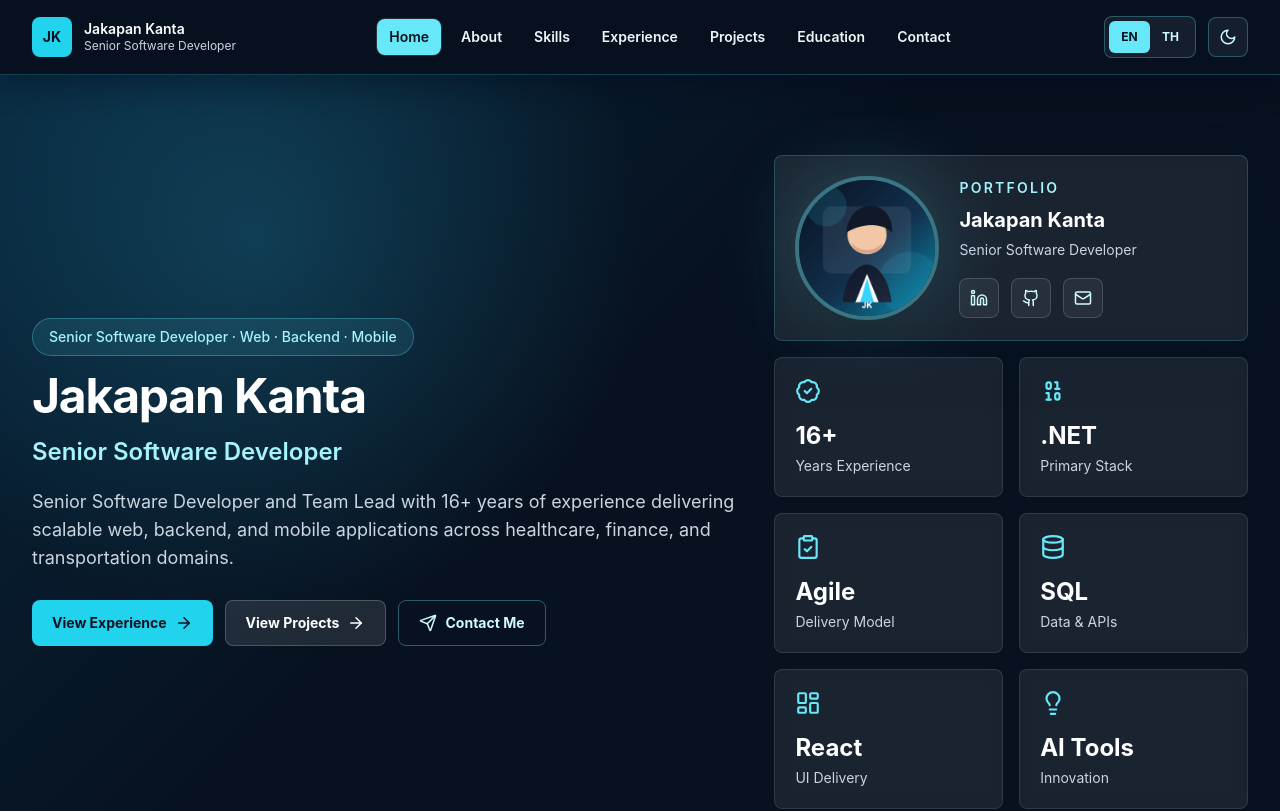
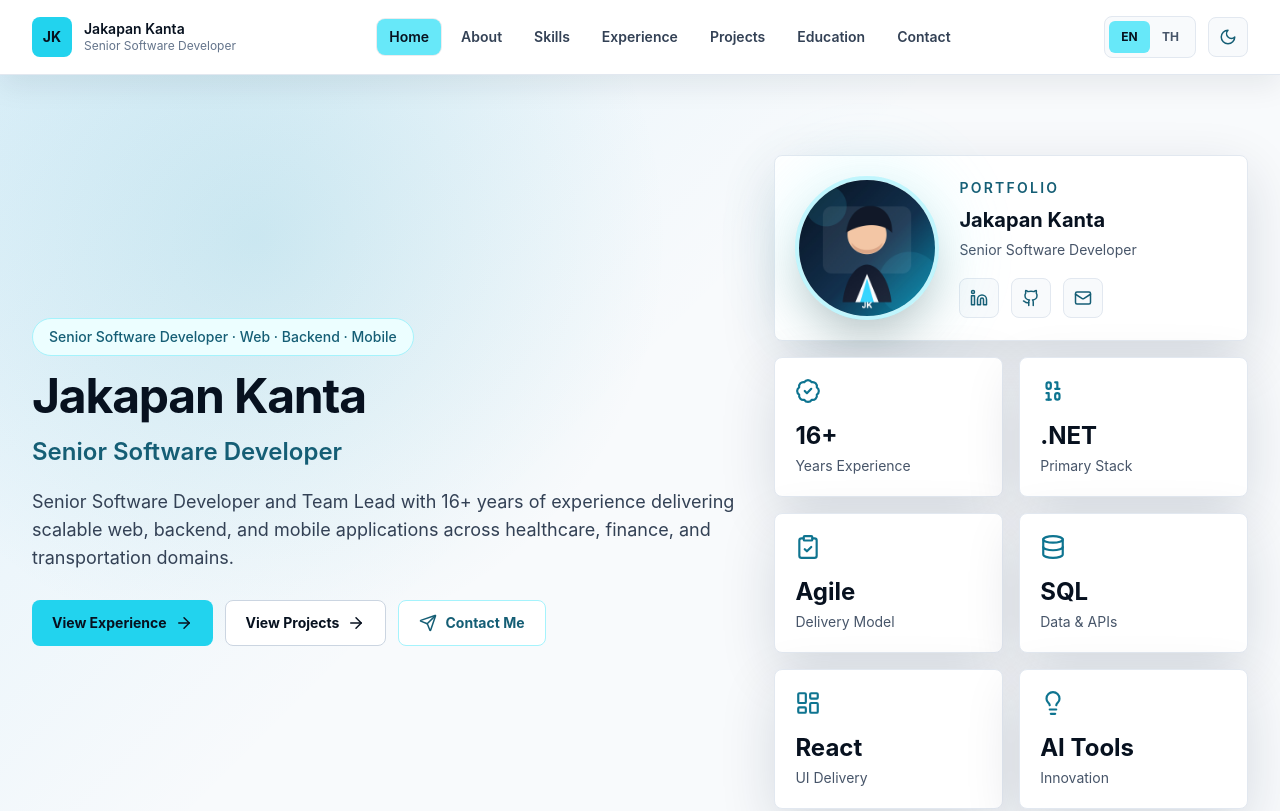
Before and after one commit to Ligerking007/JakapanK-Portfolio, a React (Vite) app: page / in a window 1280 px wide. Shown: the top 811 px of the page. Built offline with nearby package versions, Linux system fonts and the light colour scheme.

Commit message:
Improve light theme header and hero

```diff
--- a/src/App.tsx
+++ b/src/App.tsx
@@ -138,15 +138,15 @@ type HeaderProps = {
 
 function Header({ activeSection, content, isMenuOpen, language, setIsMenuOpen, setLanguage, setTheme, theme }: HeaderProps) {
   return (
-    <header className="sticky top-0 z-50 border-b border-cyan-400/25 bg-[#06101f] shadow-[0_10px_30px_rgba(2,8,23,0.38)]">
+    <header className="sticky top-0 z-50 border-b border-slate-200 bg-white shadow-[0_10px_30px_rgba(15,23,42,0.08)] transition-colors dark:border-cyan-400/25 dark:bg-[#06101f] dark:shadow-[0_10px_30px_rgba(2,8,23,0.38)]">
       <nav className="mx-auto flex max-w-7xl items-center justify-between px-4 py-4 sm:px-6 lg:px-8">
-        <a href="#top" className="flex items-center gap-3 text-white">
+        <a href="#top" className="flex items-center gap-3 text-navy-950 dark:text-white">
           <span className="grid h-10 w-10 place-items-center rounded-lg bg-cyan-400 text-sm font-bold text-navy-950">
             JK
           </span>
           <span>
             <span className="block text-sm font-semibold leading-tight">{profile.name}</span>
-            <span className="block text-xs text-slate-300">{profile.role}</span>
+            <span className="block text-xs text-slate-500 dark:text-slate-300">{profile.role}</span>
           </span>
         </a>
 
@@ -161,7 +161,7 @@ function Header({ activeSection, content, isMenuOpen, language, setIsMenuOpen, s
           <ThemeToggle setTheme={setTheme} theme={theme} />
           <button
             type="button"
-            className="inline-grid h-10 w-10 place-items-center rounded-lg border border-cyan-300/35 bg-white/[0.06] text-white lg:hidden"
+            className="inline-grid h-10 w-10 place-items-center rounded-lg border border-slate-200 bg-slate-50 text-navy-950 transition hover:bg-slate-100 dark:border-cyan-300/35 dark:bg-white/[0.06] dark:text-white dark:hover:bg-white/[0.12] lg:hidden"
             aria-label="Toggle navigation"
             aria-expanded={isMenuOpen}
             onClick={() => setIsMenuOpen(!isMenuOpen)}
@@ -178,10 +178,10 @@ function Header({ activeSection, content, isMenuOpen, language, setIsMenuOpen, s
           animate={{ opacity: 1, height: 'auto' }}
           exit={{ opacity: 0, height: 0 }}
           transition={{ duration: 0.22, ease: 'easeOut' }}
-          className="overflow-hidden border-t border-cyan-400/20 bg-[#08172a] px-4 py-4 shadow-2xl lg:hidden"
+          className="overflow-hidden border-t border-slate-200 bg-white px-4 py-4 shadow-2xl dark:border-cyan-400/20 dark:bg-[#08172a] lg:hidden"
         >
-          <div className="mx-auto grid max-w-7xl gap-2 rounded-lg border border-cyan-300/20 bg-[#0d2036] p-2">
-            <div className="mb-2 grid grid-cols-[1fr_auto] gap-2 border-b border-white/10 pb-3">
+          <div className="mx-auto grid max-w-7xl gap-2 rounded-lg border border-slate-200 bg-slate-50 p-2 dark:border-cyan-300/20 dark:bg-[#0d2036]">
+            <div className="mb-2 grid grid-cols-[1fr_auto] gap-2 border-b border-slate-200 pb-3 dark:border-white/10">
               <LanguageToggle language={language} setLanguage={setLanguage} expanded />
               <ThemeToggle setTheme={setTheme} theme={theme} />
             </div>
@@ -193,14 +193,14 @@ function Header({ activeSection, content, isMenuOpen, language, setIsMenuOpen, s
                 className={`rounded-lg px-3 py-3 text-sm font-semibold transition ${
                   activeSection === item.href.replace('#', '')
                     ? 'bg-cyan-300 text-navy-950 shadow-sm'
-                    : 'text-slate-100 hover:bg-white/[0.12] hover:text-cyan-200'
+                    : 'text-slate-700 hover:bg-white hover:text-cyan-700 dark:text-slate-100 dark:hover:bg-white/[0.12] dark:hover:text-cyan-200'
                 }`}
               >
                 {item.label}
               </a>
             ))}
-            <div className="mt-2 border-t border-white/10 pt-3">
-              <a className="inline-flex w-full items-center justify-center gap-2 rounded-lg border border-cyan-300/45 bg-white/[0.04] px-3 py-3 text-sm font-bold text-cyan-100" href="#contact" onClick={() => setIsMenuOpen(false)}>
+            <div className="mt-2 border-t border-slate-200 pt-3 dark:border-white/10">
+              <a className="inline-flex w-full items-center justify-center gap-2 rounded-lg border border-cyan-200 bg-white px-3 py-3 text-sm font-bold text-cyan-800 dark:border-cyan-300/45 dark:bg-white/[0.04] dark:text-cyan-100" href="#contact" onClick={() => setIsMenuOpen(false)}>
                 <Send size={16} />
                 {content.labels.contact}
               </a>
@@ -221,7 +221,7 @@ function ThemeToggle({ setTheme, theme }: { setTheme: (value: Theme) => void; th
     <button
       type="button"
       onClick={() => setTheme(nextTheme)}
-      className="inline-grid h-10 w-10 place-items-center rounded-lg border border-cyan-300/30 bg-white/[0.06] text-cyan-100 transition hover:bg-white/[0.12]"
+      className="inline-grid h-10 w-10 place-items-center rounded-lg border border-slate-200 bg-slate-50 text-cyan-800 transition hover:bg-slate-100 dark:border-cyan-300/30 dark:bg-white/[0.06] dark:text-cyan-100 dark:hover:bg-white/[0.12]"
       aria-label={`Switch to ${nextTheme} theme`}
       title={`Switch to ${nextTheme} theme`}
     >
@@ -240,14 +240,14 @@ function LanguageToggle({
   setLanguage: (value: Language) => void;
 }) {
   return (
-    <div className={`grid grid-cols-2 rounded-lg border border-cyan-300/30 bg-white/[0.06] p-1 ${expanded ? 'w-full' : 'w-[92px]'}`} aria-label="Language selector">
+    <div className={`grid grid-cols-2 rounded-lg border border-slate-200 bg-slate-50 p-1 dark:border-cyan-300/30 dark:bg-white/[0.06] ${expanded ? 'w-full' : 'w-[92px]'}`} aria-label="Language selector">
       {(['en', 'th'] as const).map((option) => (
         <button
           key={option}
           type="button"
           onClick={() => setLanguage(option)}
           className={`rounded-md px-3 py-2 text-xs font-bold transition ${
-            language === option ? 'bg-cyan-300 text-navy-950' : 'text-cyan-100 hover:bg-white/[0.12]'
+            language === option ? 'bg-cyan-300 text-navy-950' : 'text-slate-600 hover:bg-white hover:text-cyan-800 dark:text-cyan-100 dark:hover:bg-white/[0.12]'
           }`}
         >
           {option.toUpperCase()}
@@ -270,8 +270,8 @@ function NavLink({ item, activeSection }: { item: NavItem; activeSection: string
       href={item.href}
       className={`rounded-lg px-3 py-2 text-sm font-semibold transition ${
         isActive
-          ? 'bg-cyan-300 text-navy-950 shadow-[0_0_0_1px_rgba(255,255,255,0.14)]'
-          : 'text-slate-100 hover:bg-white/[0.12] hover:text-cyan-200'
+          ? 'bg-cyan-300 text-navy-950 shadow-[0_0_0_1px_rgba(15,23,42,0.08)]'
+          : 'text-slate-700 hover:bg-slate-100 hover:text-cyan-800 dark:text-slate-100 dark:hover:bg-white/[0.12] dark:hover:text-cyan-200'
       }`}
     >
       {item.label}
@@ -283,18 +283,18 @@ function Hero({ content }: { content: LocalizedContent }) {
   const motionSettings = useMotionSettings();
 
   return (
-    <section id="top" className="relative overflow-hidden bg-navy-950">
-      <div className="absolute inset-0 bg-[radial-gradient(circle_at_20%_20%,rgba(56,213,255,0.18),transparent_32%),linear-gradient(135deg,rgba(14,165,233,0.14),transparent_45%)]" />
+    <section id="top" className="relative overflow-hidden bg-slate-50 transition-colors dark:bg-navy-950">
+      <div className="absolute inset-0 bg-[radial-gradient(circle_at_20%_20%,rgba(8,145,178,0.14),transparent_34%),linear-gradient(135deg,rgba(14,165,233,0.10),transparent_45%)] dark:bg-[radial-gradient(circle_at_20%_20%,rgba(56,213,255,0.18),transparent_32%),linear-gradient(135deg,rgba(14,165,233,0.14),transparent_45%)]" />
       <div className="relative mx-auto grid max-w-7xl gap-8 px-4 py-14 sm:px-6 md:grid-cols-[1.2fr_0.8fr] md:items-center lg:px-8 lg:py-20">
         <motion.div initial="hidden" animate="visible" variants={staggerContainer}>
-          <p className="mb-4 inline-flex rounded-full border border-cyan-300/30 bg-cyan-300/10 px-4 py-2 text-sm font-medium text-cyan-200">
+          <p className="mb-4 inline-flex rounded-full border border-cyan-200 bg-cyan-50 px-4 py-2 text-sm font-medium text-cyan-800 dark:border-cyan-300/30 dark:bg-cyan-300/10 dark:text-cyan-200">
             {content.hero.eyebrow}
           </p>
-          <motion.h1 variants={fadeUp} transition={motionSettings.transition} className="max-w-4xl text-4xl font-bold tracking-tight text-white sm:text-5xl">
+          <motion.h1 variants={fadeUp} transition={motionSettings.transition} className="max-w-4xl text-4xl font-bold tracking-tight text-navy-950 dark:text-white sm:text-5xl">
             {profile.name}
           </motion.h1>
-          <motion.p variants={fadeUp} transition={motionSettings.transition} className="mt-4 text-xl font-semibold text-cyan-200 sm:text-2xl">{content.hero.role}</motion.p>
-          <motion.p variants={fadeUp} transition={motionSettings.transition} className="mt-5 max-w-3xl text-base leading-7 text-slate-300 sm:text-lg">{content.hero.summary}</motion.p>
+          <motion.p variants={fadeUp} transition={motionSettings.transition} className="mt-4 text-xl font-semibold text-cyan-800 dark:text-cyan-200 sm:text-2xl">{content.hero.role}</motion.p>
+          <motion.p variants={fadeUp} transition={motionSettings.transition} className="mt-5 max-w-3xl text-base leading-7 text-slate-700 dark:text-slate-300 sm:text-lg">{content.hero.summary}</motion.p>
           <motion.div variants={fadeUp} transition={motionSettings.transition} className="mt-7 flex flex-col gap-3 sm:flex-row">
             <a className="btn-primary" href="#experience">
               {content.hero.viewExperience}
@@ -315,7 +315,7 @@ function Hero({ content }: { content: LocalizedContent }) {
           <motion.div
             variants={fadeUp}
             transition={motionSettings.transition}
-            className="rounded-lg border border-cyan-300/20 bg-white/[0.08] p-5 shadow-card backdrop-blur"
+            className="rounded-lg border border-slate-200 bg-white p-5 shadow-card backdrop-blur dark:border-cyan-300/20 dark:bg-white/[0.08]"
           >
             <div className="flex flex-col items-center gap-5 text-center sm:flex-row sm:text-left md:flex-col md:text-center xl:flex-row xl:text-left">
               <div className="relative shrink-0">
@@ -330,17 +330,17 @@ function Hero({ content }: { content: LocalizedContent }) {
                 />
               </div>
               <div>
-                <p className="text-sm font-semibold uppercase tracking-[0.16em] text-cyan-200">{content.hero.portfolio}</p>
-                <p className="mt-2 text-xl font-bold text-white">{profile.name}</p>
-                <p className="mt-1 text-sm leading-6 text-slate-300">{content.hero.role}</p>
+                <p className="text-sm font-semibold uppercase tracking-[0.16em] text-cyan-800 dark:text-cyan-200">{content.hero.portfolio}</p>
+                <p className="mt-2 text-xl font-bold text-navy-950 dark:text-white">{profile.name}</p>
+                <p className="mt-1 text-sm leading-6 text-slate-600 dark:text-slate-300">{content.hero.role}</p>
                 <div className="mt-4 flex justify-center gap-3 sm:justify-start md:justify-center xl:justify-start">
-                  <a className="inline-grid h-10 w-10 place-items-center rounded-lg border border-white/15 bg-white/[0.06] text-cyan-100 transition hover:bg-white/[0.12]" href={profile.linkedin} target="_blank" rel="noreferrer" aria-label="LinkedIn">
+                  <a className="inline-grid h-10 w-10 place-items-center rounded-lg border border-slate-200 bg-slate-50 text-cyan-800 transition hover:bg-cyan-50 dark:border-white/15 dark:bg-white/[0.06] dark:text-cyan-100 dark:hover:bg-white/[0.12]" href={profile.linkedin} target="_blank" rel="noreferrer" aria-label="LinkedIn">
                     <Linkedin size={18} />
                   </a>
-                  <a className="inline-grid h-10 w-10 place-items-center rounded-lg border border-white/15 bg-white/[0.06] text-cyan-100 transition hover:bg-white/[0.12]" href={profile.github} target="_blank" rel="noreferrer" aria-label="GitHub">
+                  <a className="inline-grid h-10 w-10 place-items-center rounded-lg border border-slate-200 bg-slate-50 text-cyan-800 transition hover:bg-cyan-50 dark:border-white/15 dark:bg-white/[0.06] dark:text-cyan-100 dark:hover:bg-white/[0.12]" href={profile.github} target="_blank" rel="noreferrer" aria-label="GitHub">
                     <Github size={18} />
                   </a>
-                  <a className="inline-grid h-10 w-10 place-items-center rounded-lg border border-white/15 bg-white/[0.06] text-cyan-100 transition hover:bg-white/[0.12]" href={`mailto:${profile.email}`} aria-label="Email">
+                  <a className="inline-grid h-10 w-10 place-items-center rounded-lg border border-slate-200 bg-slate-50 text-cyan-800 transition hover:bg-cyan-50 dark:border-white/15 dark:bg-white/[0.06] dark:text-cyan-100 dark:hover:bg-white/[0.12]" href={`mailto:${profile.email}`} aria-label="Email">
                     <Mail size={18} />
                   </a>
                 </div>
@@ -354,11 +354,11 @@ function Hero({ content }: { content: LocalizedContent }) {
               variants={fadeUp}
               transition={motionSettings.transition}
               whileHover={{ y: -5 }}
-              className="rounded-lg border border-white/10 bg-white/[0.08] p-5 backdrop-blur transition hover:bg-white/[0.12]"
+              className="rounded-lg border border-slate-200 bg-white p-5 shadow-card backdrop-blur transition hover:border-cyan-200 dark:border-white/10 dark:bg-white/[0.08] dark:shadow-none dark:hover:bg-white/[0.12]"
             >
-              <metric.icon className="mb-4 text-cyan-300" size={26} />
-              <p className="text-2xl font-bold text-white">{metric.value}</p>
-              <p className="mt-1 text-sm text-slate-300">{metric.label}</p>
+              <metric.icon className="mb-4 text-cyan-700 dark:text-cyan-300" size={26} />
+              <p className="text-2xl font-bold text-navy-950 dark:text-white">{metric.value}</p>
+              <p className="mt-1 text-sm text-slate-600 dark:text-slate-300">{metric.label}</p>
             </motion.div>
           ))}
           </div>
--- a/src/styles.css
+++ b/src/styles.css
@@ -36,11 +36,11 @@
   }
 
   .btn-secondary {
-    @apply inline-flex items-center justify-center gap-2 rounded-lg border border-white/20 bg-white/10 px-5 py-3 text-sm font-bold text-white transition hover:-translate-y-0.5 hover:bg-white/[0.16] focus:outline-none focus:ring-2 focus:ring-cyan-300 focus:ring-offset-2 focus:ring-offset-navy-950;
+    @apply inline-flex items-center justify-center gap-2 rounded-lg border border-slate-300 bg-white px-5 py-3 text-sm font-bold text-navy-950 transition hover:-translate-y-0.5 hover:border-cyan-300 hover:bg-cyan-50 focus:outline-none focus:ring-2 focus:ring-cyan-300 focus:ring-offset-2 dark:border-white/20 dark:bg-white/10 dark:text-white dark:hover:bg-white/[0.16] dark:focus:ring-offset-navy-950;
   }
 
   .btn-ghost {
-    @apply inline-flex items-center justify-center gap-2 rounded-lg border border-cyan-300/35 px-5 py-3 text-sm font-bold text-cyan-100 transition hover:-translate-y-0.5 hover:bg-cyan-300/10 focus:outline-none focus:ring-2 focus:ring-cyan-300 focus:ring-offset-2 focus:ring-offset-navy-950;
+    @apply inline-flex items-center justify-center gap-2 rounded-lg border border-cyan-200 bg-white px-5 py-3 text-sm font-bold text-cyan-800 transition hover:-translate-y-0.5 hover:bg-cyan-50 focus:outline-none focus:ring-2 focus:ring-cyan-300 focus:ring-offset-2 dark:border-cyan-300/35 dark:bg-transparent dark:text-cyan-100 dark:hover:bg-cyan-300/10 dark:focus:ring-offset-navy-950;
   }
 
   .contact-card {
```
